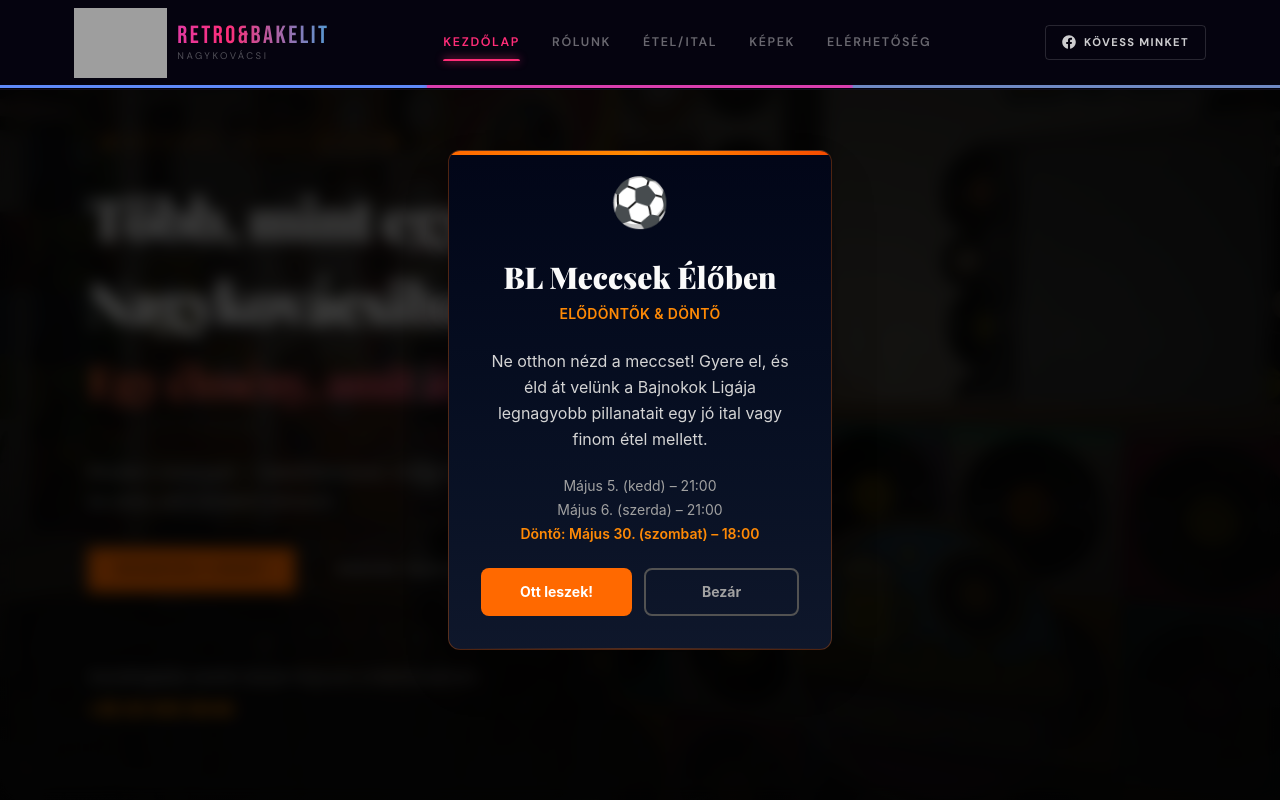
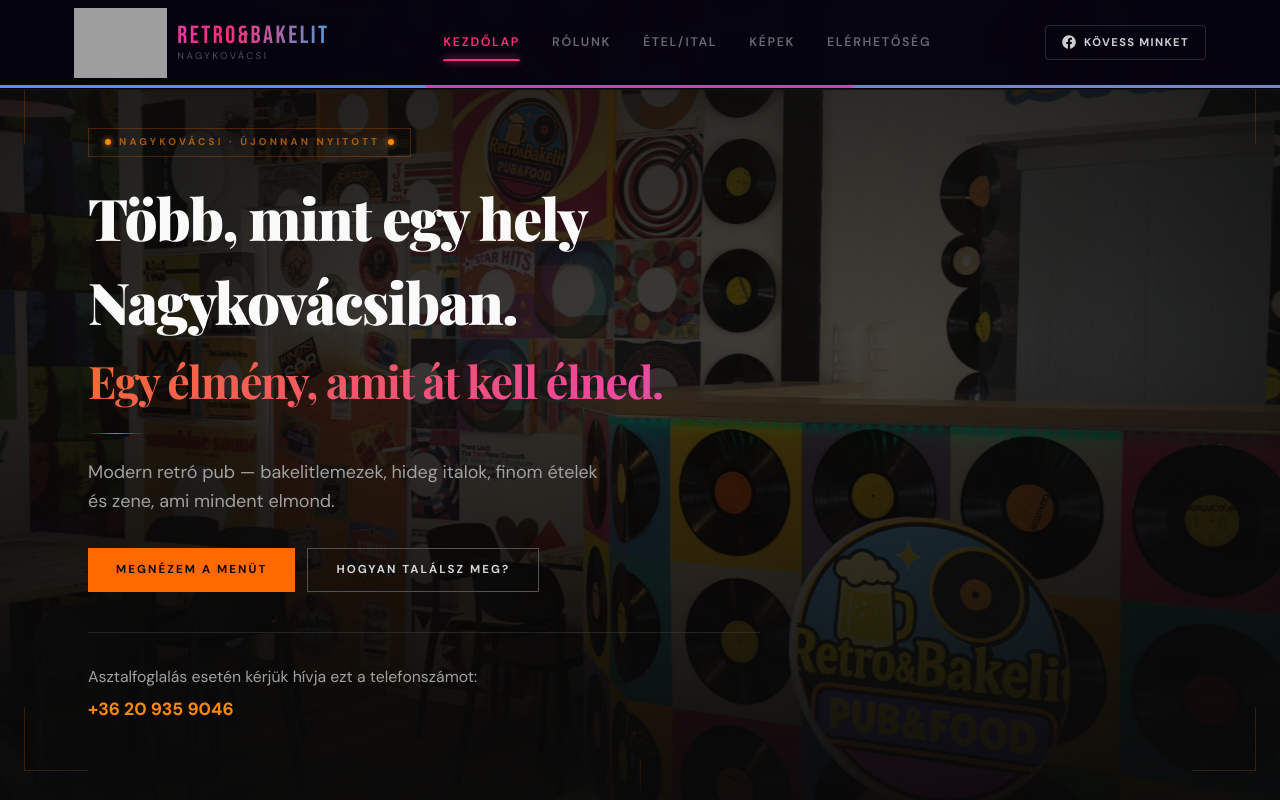
Before and after one commit to Zozohelo/RetroBakelitDemo, a React (Vite) app: page / in a window 1280 px wide. Shown: the top 800 px of the page. Built offline with nearby package versions, Linux system fonts and the light colour scheme; grey boxes are pictures that could not be loaded; a web font is replaced by a local one.

Commit message:
Removed BL popup window

```diff
--- a/src/App.tsx
+++ b/src/App.tsx
@@ -2,12 +2,10 @@ import "./App.css";
 import Navbar from "./components/Navbar";
 import Home from "./components/Home";
 import { Analytics } from "@vercel/analytics/react";
-import ChampionsLeagueModal from "./components/ChampionsLeagueModal";
 function App() {
   return (
     <>
       <Navbar />
-      <ChampionsLeagueModal />
       <Home />
       <Analytics />
     </>
--- a/src/components/ChampionsLeagueModal.tsx
+++ /dev/null
@@ -1,77 +0,0 @@
-import { useState, useEffect } from "react";
-
-export default function ChampionsLeagueModal() {
-  const [isOpen, setIsOpen] = useState(true);
-
-  useEffect(() => {
-    if (!isOpen) return;
-
-    const timer = setTimeout(() => {
-      setIsOpen(false);
-    }, 10000);
-    return () => clearTimeout(timer);
-  }, [isOpen]);
-
-  if (!isOpen) return null;
-
-  return (
-    <>
-      {/* Backdrop */}
-      <div
-        className="fixed inset-0 bg-black/70 backdrop-blur-sm z-40 transition-opacity duration-300"
-        onClick={() => setIsOpen(false)}
-      />
-
-      {/* Modal */}
-      <div className="fixed inset-0 flex items-center justify-center z-50 p-4">
-        <div className="bg-gradient-to-b from-slate-950 to-slate-900 border border-orange-500/30 rounded-xl shadow-2xl max-w-sm w-full transform transition-all duration-300 overflow-hidden animate-in fade-in zoom-in-95">
-          <div className="h-1 bg-gradient-to-r from-orange-500 via-orange-400 to-orange-600" />
-
-          <div className="p-8">
-            <div className="flex justify-center mb-6">
-              <div className="text-5xl animate-bounce">⚽</div>
-            </div>
-
-            <h2 className="font-display font-black text-center text-2xl md:text-3xl text-neutral-50 mb-2 leading-tight">
-              BL Meccsek Élőben
-            </h2>
-
-            <p className="text-center text-orange-400 text-sm font-semibold mb-6 tracking-wide">
-              ELŐDÖNTŐK & DÖNTŐ
-            </p>
-
-            <p className="text-neutral-300 text-center text-base leading-relaxed mb-6">
-              Ne otthon nézd a meccset! Gyere el, és éld át velünk a Bajnokok
-              Ligája legnagyobb pillanatait egy jó ital vagy finom étel mellett.
-            </p>
-
-            <div className="text-center text-sm text-neutral-400 mb-6 space-y-1">
-              <p>Május 5. (kedd) – 21:00</p>
-              <p>Május 6. (szerda) – 21:00</p>
-              <p className="text-orange-400 font-semibold">
-                Döntő: Május 30. (szombat) – 18:00
-              </p>
-            </div>
-
-            <div className="flex gap-3">
-              <button
-                onClick={() => setIsOpen(false)}
-                className="flex-1 bg-orange-500 hover:bg-orange-600 text-white font-bold py-3 px-4 rounded-lg transition-all duration-200 hover:shadow-lg hover:shadow-orange-500/50 text-sm"
-              >
-                Ott leszek!
-              </button>
-              <button
-                onClick={() => setIsOpen(false)}
-                className="flex-1 border-2 border-neutral-600 hover:border-orange-500/50 text-neutral-400 hover:text-orange-400 font-bold py-3 px-4 rounded-lg transition-all duration-200 text-sm"
-              >
-                Bezár
-              </button>
-            </div>
-          </div>
-
-          <div className="h-px bg-gradient-to-r from-transparent via-orange-500/30 to-transparent" />
-        </div>
-      </div>
-    </>
-  );
-}
```
